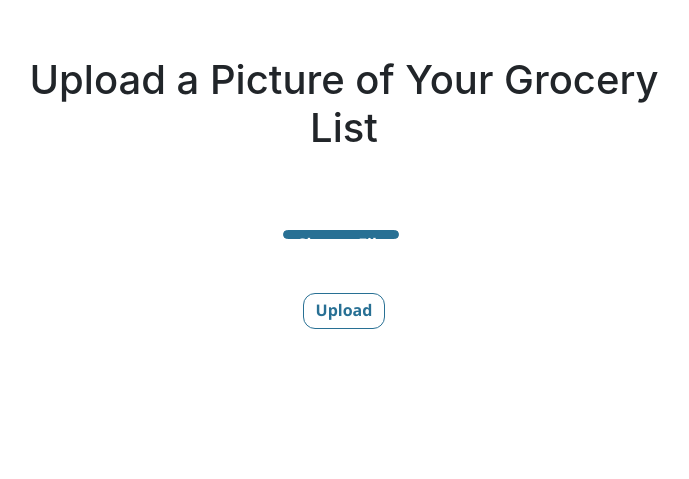
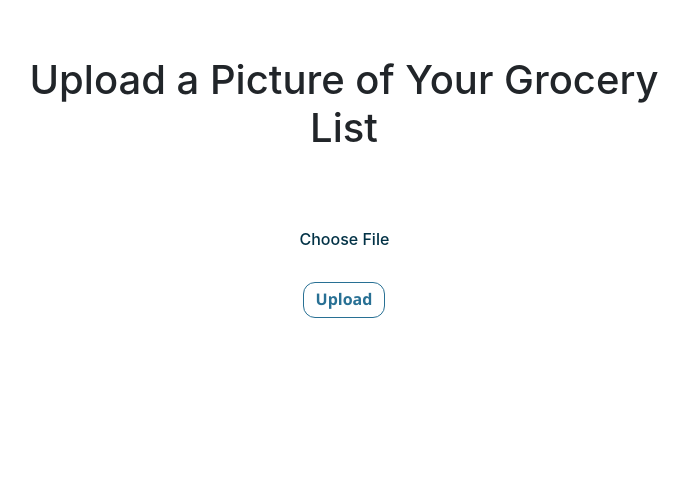
Before and after one commit to pidnam1/nutrilog, a Django app: page /nutrition/googletest/ in a window 1280 px wide. Shown: the part 74-553 px from the top of the page, without its empty margins (296-985 px from the left). After the commit the page ends 392 px from the top, so only its background shows below. Run offline with Django 3.2, Linux system fonts and the light colour scheme; some libraries are stand-ins or nearby versions.

Commit message:
styling2

```diff
--- a/nutrition/static/nutrition/uploadpage.css
+++ b/nutrition/static/nutrition/uploadpage.css
@@ -145,6 +145,7 @@
 
 #upload{
     padding-top: 1%;
+
 }
 
 #new1{
@@ -166,6 +167,9 @@
 
 #upload1{
     padding-top: 1%;
+
     height: 6%;
-    width: 100%;
+    width: 110%;
+    margin: auto;
+    text-align: center;
 }
--- a/nutrition/templates/nutrition/testgoogle.html
+++ b/nutrition/templates/nutrition/testgoogle.html
@@ -37,7 +37,7 @@
 
      <form method = "post" enctype="multipart/form-data">
         {% csrf_token %}
-        <label class="btn btn-default" id="upload1">
+        <label class="nav-link" id="upload1">
    Choose File
   {{form.list_Img}}
 </label>
```
Also changed, not shown: media/images/IMG_0525_mOwudI2.jpg (added).
